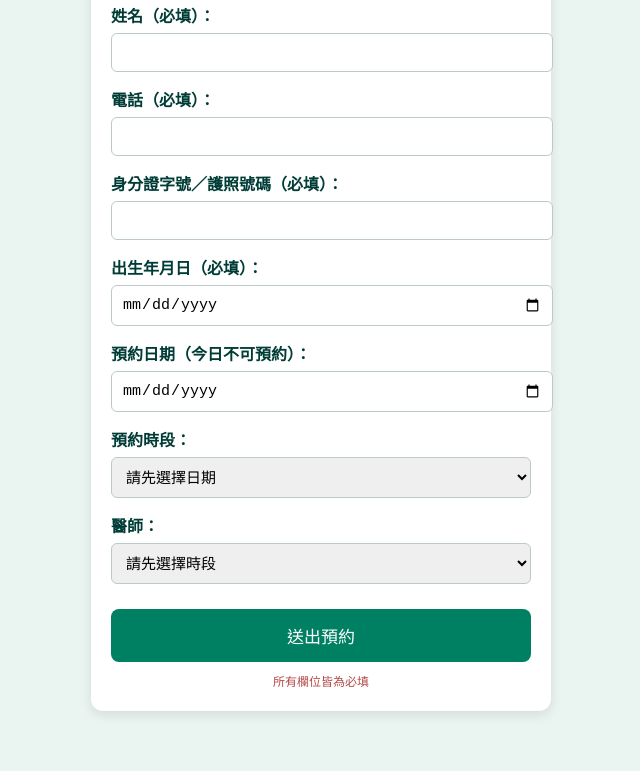
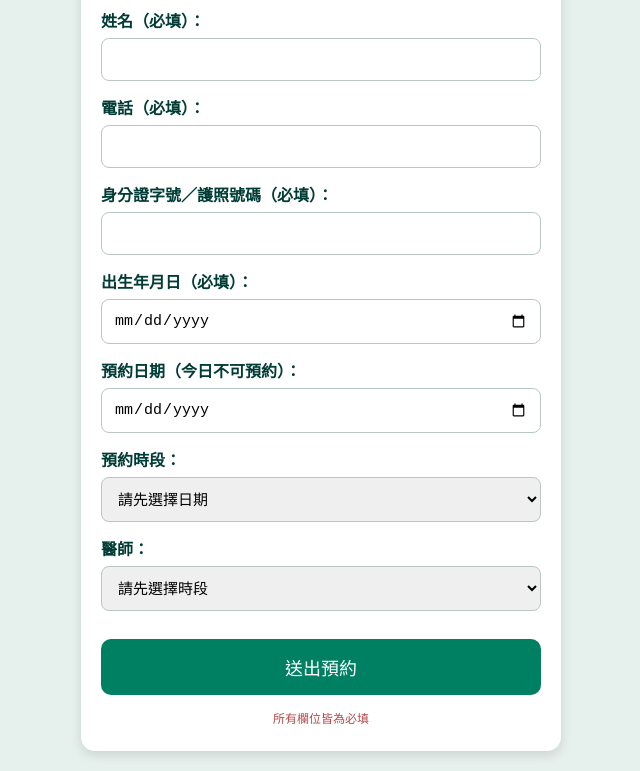
Before and after one commit to invoke910-collab/clinic-booking, a website: page docs/booking.html in a window 1280 px wide. Shown: the part 114-885 px from the top of the page, without its empty margins (319-959 px from the left). Before the commit the page ends 845 px from the top, so only its background shows below. Drawn offline with nearby package versions, Linux system fonts and the light colour scheme.

Commit message:
Update booking.html

```diff
--- a/docs/booking.html
+++ b/docs/booking.html
@@ -8,54 +8,62 @@
 <style>
     body {
         font-family: "Noto Sans TC", sans-serif;
-        background: #eaf5f1;
+        background: #e6f0ec;
         margin: 0;
+        padding: 0;
     }
+
     .container {
-        max-width: 420px;
-        width: 92%;
+        max-width: 480px;
+        width: 94%;
         margin: 20px auto;
         background: #ffffff;
-        padding: 22px 20px;
-        border-radius: 12px;
-        box-shadow: 0 4px 12px rgba(0,0,0,0.1);
+        padding: 25px 20px;
+        border-radius: 14px;
+        box-shadow: 0 4px 12px rgba(0,0,0,0.12);
+        box-sizing: border-box; /* ⭐ 保證不溢出 */
     }
+
     h2 {
         text-align: center;
         color: #006c5f;
-        margin-bottom: 25px;
-        font-size: 22px;
+        margin-bottom: 22px;
     }
+
     label {
         font-weight: bold;
-        margin-top: 15px;
+        margin-top: 14px;
+        display: block;
         color: #003c36;
-        display: block;
     }
+
     input, select {
         width: 100%;
-        padding: 10px;
+        padding: 12px;
         margin-top: 6px;
         font-size: 15px;
-        border: 1px solid #bccac7;
-        border-radius: 6px;
+        border: 1px solid #b9c7c2;
+        border-radius: 8px;
+        box-sizing: border-box; /* ⭐ 這行最重要，避免超出畫面 */
     }
+
     button {
         width: 100%;
         background: #008063;
         color: #fff;
-        padding: 14px;
-        border-radius: 8px;
-        margin-top: 25px;
-        font-size: 17px;
+        padding: 15px;
+        border-radius: 10px;
+        margin-top: 28px;
+        font-size: 18px;
         border: none;
         cursor: pointer;
     }
+
     .note {
         font-size: 12px;
         text-align: center;
         color: #b44a4a;
-        margin-top: 10px;
+        margin-top: 14px;
     }
 
     /* Popup */
@@ -67,29 +75,32 @@
         justify-content: center;
         align-items: center;
     }
+
     #popupBox {
         background: #fff;
         width: 86%;
         max-width: 360px;
         padding: 25px;
         border-radius: 12px;
-        line-height: 1.8;
         text-align: left;
         box-shadow: 0 4px 16px rgba(0,0,0,0.2);
+        line-height: 1.8;
     }
+
     #popupBox h3 {
         text-align: center;
         margin-bottom: 12px;
         font-size: 20px;
     }
+
     .popup-btn {
         width: 120px;
         margin: 18px auto 0;
         background: #2d73d2;
         padding: 10px;
         color: #fff;
+        border-radius: 8px;
         text-align: center;
-        border-radius: 8px;
         cursor: pointer;
     }
 </style>
@@ -139,6 +150,11 @@
     </div>
 </div>
 
+<!-- ⭐ Supabase SDK（必須要有，否則按鈕沒反應） -->
+<script src="https://cdn.jsdelivr.net/npm/@supabase/supabase-js"></script>
+
+<!-- booking.js -->
 <script src="booking.js"></script>
+
 </body>
 </html>
```
